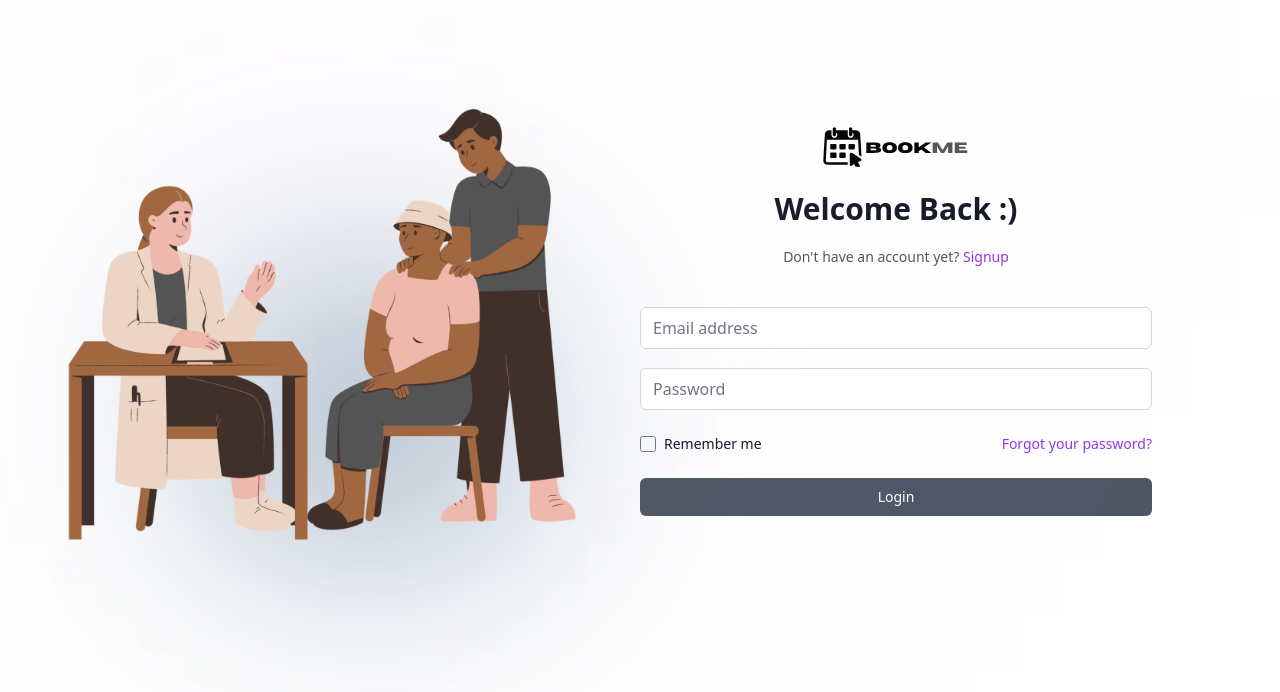
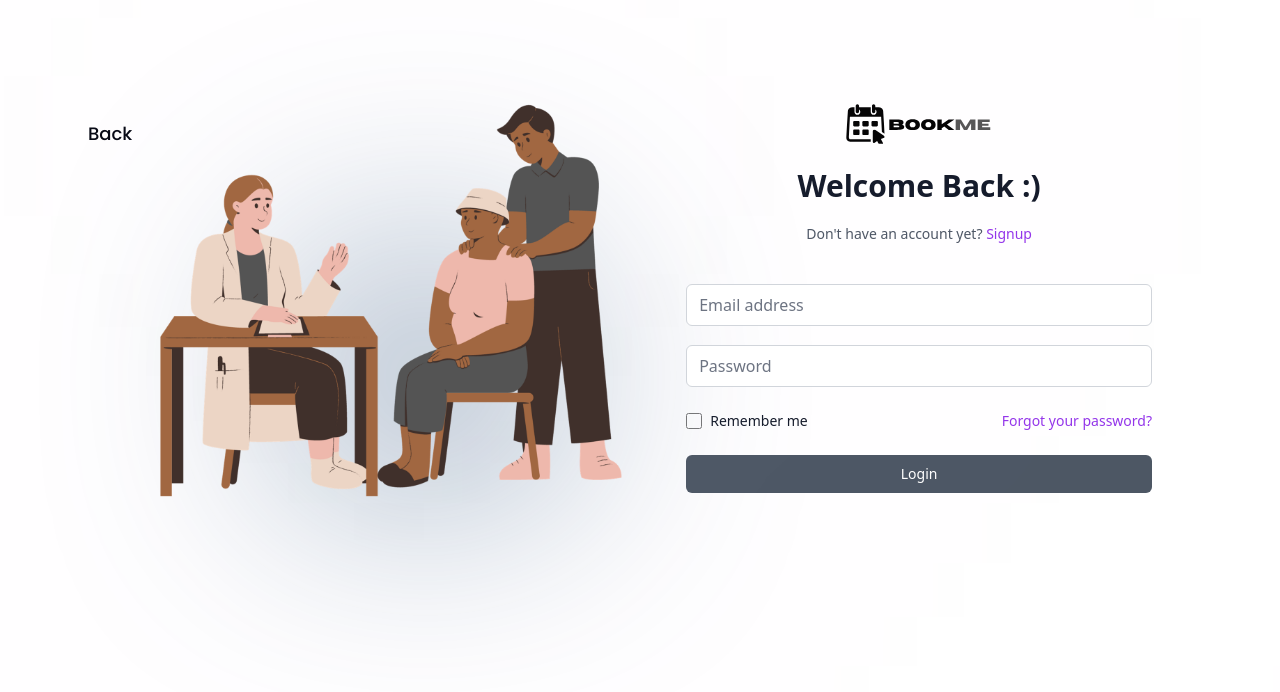
Before and after one commit to jeremyjulesflores/BookMe, a React (Vite) app in the folder bookme_frontend/: page /login in a window 1280 px wide. Shown: the top 692 px of the page. Built offline with nearby package versions, Linux system fonts and the light colour scheme.

Commit message:
Add Home button

```diff
--- a/bookme_frontend/src/pages/LoginPage.jsx
+++ b/bookme_frontend/src/pages/LoginPage.jsx
@@ -2,13 +2,19 @@ import Header from "../components/Login-Signup/Header"
 import Login from "../components/Login-Signup/Login"
 import styles from "../style"
 import { sample01 } from "../assets"
+import Button from "../components/Button"
 
 export default function LoginPage(){
     return(
         <div className={`${styles.paddingX} ${styles.flexCenter}`}>
             <div className={`${styles.boxWidth}`}>
                 <div className= {`flex md:flex-row flex-col ${styles.paddingY}`}>
-                    <div className={`flex-1 flex ${styles.flexCenter} md:my-0 my-10 relative`}>
+                        <div>
+                            {/* Back Button */}
+                            <Button styles={`mt-10 bg-transparent`} text ={'Back'} link={'/'}/>
+                        </div>
+                    <div className={`flex-1 flex-col ${styles.flexCenter} md:my-0  my-10 relative`}>
+
 
                         <img src={sample01} alt="sample" className="  w-[50%] h-[100%] relative z-[5] md:w-[100%]" />
 
--- a/bookme_frontend/src/pages/SignUpPage.jsx
+++ b/bookme_frontend/src/pages/SignUpPage.jsx
@@ -2,12 +2,17 @@ import Header from "../components/Login-Signup/Header"
 import styles from "../style"
 import { sample02 } from "../assets"
 import Signup from "../components/Login-Signup/Signup"
+import Button from "../components/Button"
 
 export default function SignUpPage(){
     return(
         <div className={`${styles.paddingX} ${styles.flexCenter}`}>
             <div className={`${styles.boxWidth}`}>
                 <div className= {`flex md:flex-row flex-col ${styles.paddingY}`}>
+                        <div>
+                            {/* Back Button */}
+                            <Button styles={`mt-10 bg-transparent`} text ={'Back'} link={'/'}/>
+                        </div>
                     <div className={`flex-1 flex ${styles.flexCenter} md:my-0 my-10 relative`}>
 
                         <img src={sample02} alt="sample" className="  w-[50%] h-[100%] relative z-[5] md:w-[100%]" />
```
